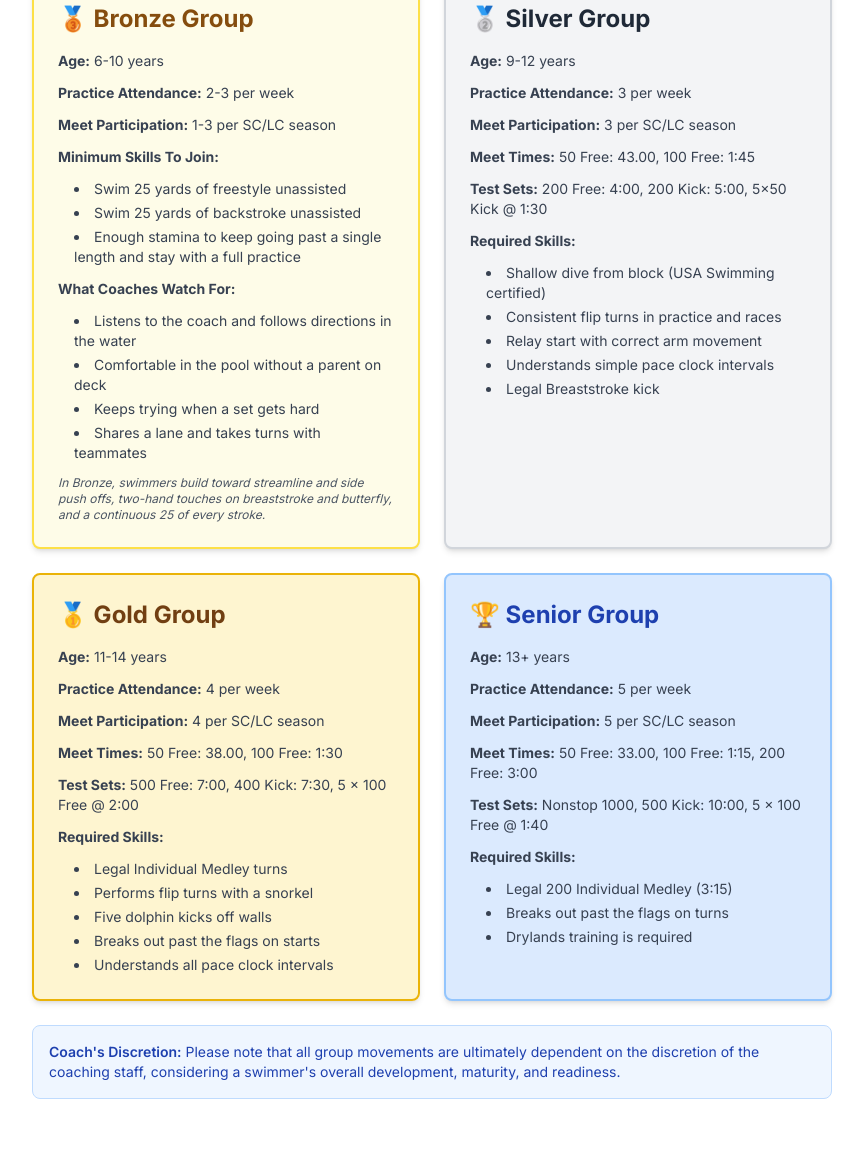
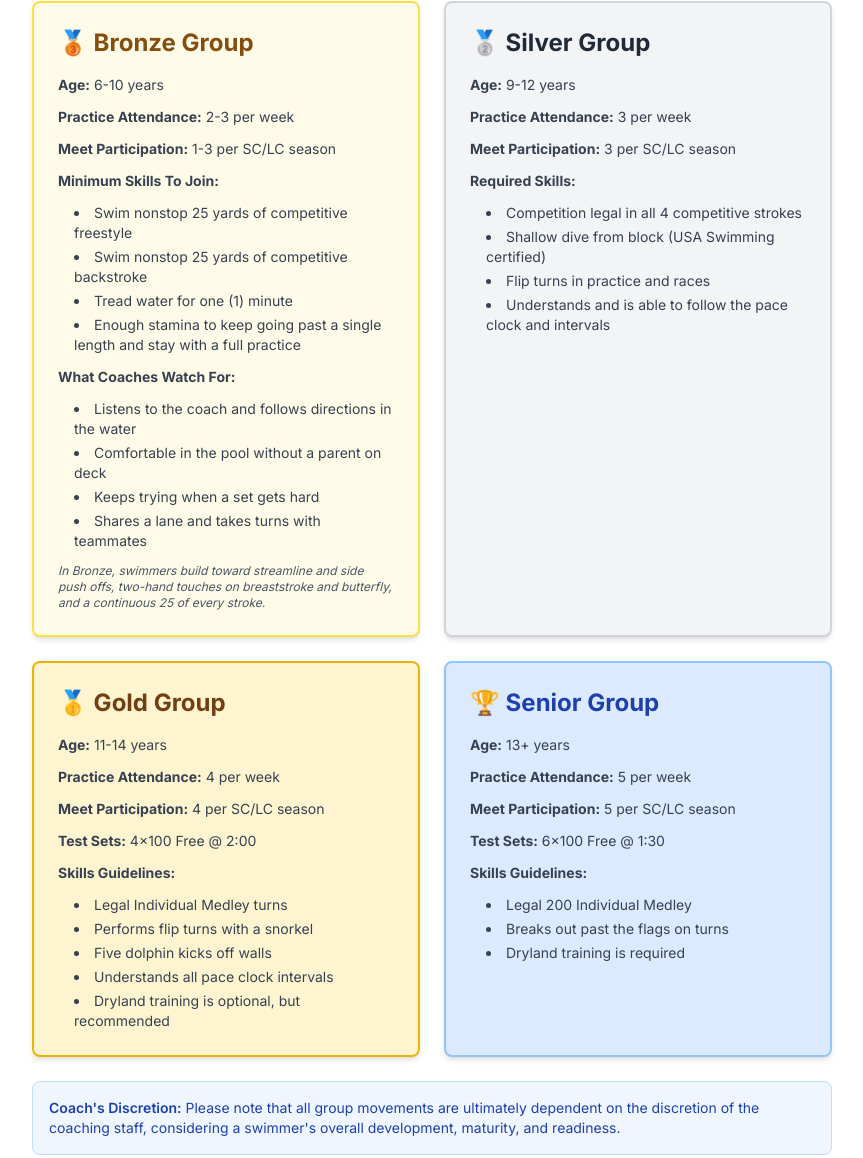
Before and after one commit to Glacier-Aquatic-Club/gac-documents, a plain HTML site: page handbook.html in a window 1280 px wide. Shown: the part 2599-3757 px from the top of the page, without its empty margins (208-1071 px from the left). Drawn offline with nearby package versions, Linux system fonts and the light colour scheme.

Commit message:
Update handbook training groups to Coach Dave's November standards
Bronze entry adds treading water for one minute; Silver, Gold and Senior
drop meet times and old test sets in favor of the new 4x100 @ 2:00 and
6x100 @ 1:30 sets, matching the live Training Groups page.

Co-Authored-By: Claude Opus 5.5 <noreply@anthropic.com>

```diff
--- a/handbook.html
+++ b/handbook.html
@@ -100,7 +100,7 @@
             <div class="mt-6 space-y-6">
                 <div class="bg-gray-50 p-6 rounded-lg border">
                     <h4 class="font-bold text-xl text-gray-800">Step 1: Evaluation</h4>
-                    <p class="mt-2 text-gray-600">To join the club, swimmers must be able to swim 25 yards of freestyle and 25 yards of backstroke nonstop. If your child meets this requirement, please contact our Head Coach to schedule an evaluation. This allows us to place them in the appropriate training group.</p>
+                    <p class="mt-2 text-gray-600">To join the club, swimmers must be able to swim 25 yards of freestyle and 25 yards of backstroke nonstop, and tread water for one minute. If your child meets this requirement, please contact our Head Coach to schedule an evaluation. This allows us to place them in the appropriate training group.</p>
                     <p class="mt-4 font-semibold">Head Coach: Dave Dorak</p>
                     <p>Email: <a href="mailto:headcoach@glacieraquaticclub.com" class="text-blue-600 hover:underline">headcoach@glacieraquaticclub.com</a></p>
                 </div>
@@ -138,8 +138,9 @@
                         <p><strong>Meet Participation:</strong> 1-3 per SC/LC season</p>
                         <p><strong>Minimum Skills To Join:</strong></p>
                         <ul class="list-disc list-inside pl-4 space-y-1">
-                            <li>Swim 25 yards of freestyle unassisted</li>
-                            <li>Swim 25 yards of backstroke unassisted</li>
+                            <li>Swim nonstop 25 yards of competitive freestyle</li>
+                            <li>Swim nonstop 25 yards of competitive backstroke</li>
+                            <li>Tread water for one (1) minute</li>
                             <li>Enough stamina to keep going past a single length and stay with a full practice</li>
                         </ul>
                         <p><strong>What Coaches Watch For:</strong></p>
@@ -160,15 +161,12 @@
                         <p><strong>Age:</strong> 9-12 years</p>
                         <p><strong>Practice Attendance:</strong> 3 per week</p>
                         <p><strong>Meet Participation:</strong> 3 per SC/LC season</p>
-                        <p><strong>Meet Times:</strong> 50 Free: 43.00, 100 Free: 1:45</p>
-                        <p><strong>Test Sets:</strong> 200 Free: 4:00, 200 Kick: 5:00, 5x50 Kick @ 1:30</p>
                         <p><strong>Required Skills:</strong></p>
                         <ul class="list-disc list-inside pl-4 space-y-1">
+                            <li>Competition legal in all 4 competitive strokes</li>
                             <li>Shallow dive from block (USA Swimming certified)</li>
-                            <li>Consistent flip turns in practice and races</li>
-                            <li>Relay start with correct arm movement</li>
-                            <li>Understands simple pace clock intervals</li>
-                            <li>Legal Breaststroke kick</li>
+                            <li>Flip turns in practice and races</li>
+                            <li>Understands and is able to follow the pace clock and intervals</li>
                         </ul>
                     </div>
                 </div>
@@ -180,15 +178,14 @@
                         <p><strong>Age:</strong> 11-14 years</p>
                         <p><strong>Practice Attendance:</strong> 4 per week</p>
                         <p><strong>Meet Participation:</strong> 4 per SC/LC season</p>
-                        <p><strong>Meet Times:</strong> 50 Free: 38.00, 100 Free: 1:30</p>
-                        <p><strong>Test Sets:</strong> 500 Free: 7:00, 400 Kick: 7:30, 5 x 100 Free @ 2:00</p>
-                        <p><strong>Required Skills:</strong></p>
+                        <p><strong>Test Sets:</strong> 4x100 Free @ 2:00</p>
+                        <p><strong>Skills Guidelines:</strong></p>
                         <ul class="list-disc list-inside pl-4 space-y-1">
                             <li>Legal Individual Medley turns</li>
                             <li>Performs flip turns with a snorkel</li>
                             <li>Five dolphin kicks off walls</li>
-                            <li>Breaks out past the flags on starts</li>
                             <li>Understands all pace clock intervals</li>
+                            <li>Dryland training is optional, but recommended</li>
                         </ul>
                     </div>
                 </div>
@@ -200,13 +197,12 @@
                         <p><strong>Age:</strong> 13+ years</p>
                         <p><strong>Practice Attendance:</strong> 5 per week</p>
                         <p><strong>Meet Participation:</strong> 5 per SC/LC season</p>
-                        <p><strong>Meet Times:</strong> 50 Free: 33.00, 100 Free: 1:15, 200 Free: 3:00</p>
-                        <p><strong>Test Sets:</strong> Nonstop 1000, 500 Kick: 10:00, 5 x 100 Free @ 1:40</p>
-                        <p><strong>Required Skills:</strong></p>
+                        <p><strong>Test Sets:</strong> 6x100 Free @ 1:30</p>
+                        <p><strong>Skills Guidelines:</strong></p>
                         <ul class="list-disc list-inside pl-4 space-y-1">
-                            <li>Legal 200 Individual Medley (3:15)</li>
+                            <li>Legal 200 Individual Medley</li>
                             <li>Breaks out past the flags on turns</li>
-                            <li>Drylands training is required</li>
+                            <li>Dryland training is required</li>
                         </ul>
                     </div>
                 </div>
```
